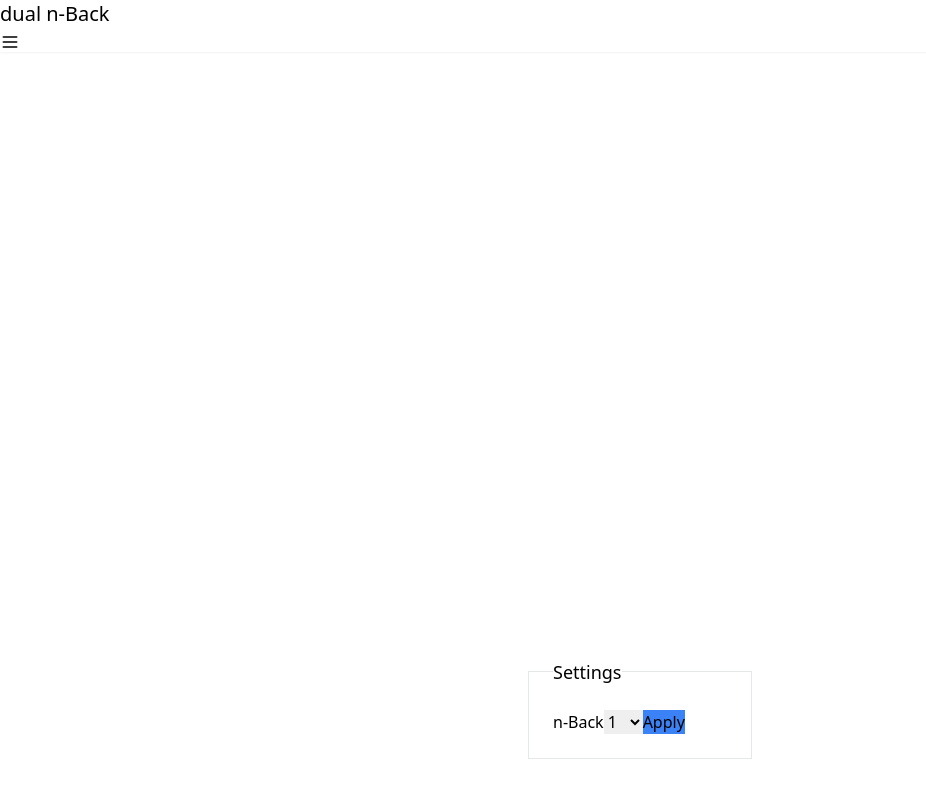
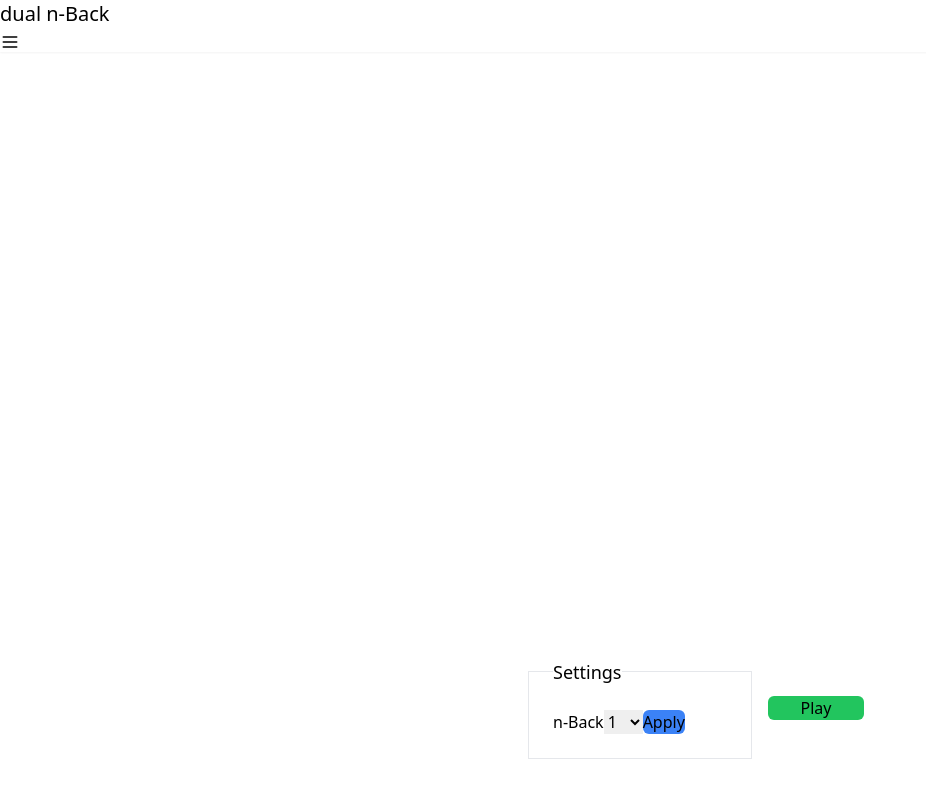
Before and after one commit to ikeWasHere/dual-n-back, a React (Vite) app in the folder frontend/: page / in a window 1280 px wide. Shown: the whole page, without its empty margins (0-926 px from the left). Built offline with nearby package versions, Linux system fonts and the light colour scheme.

Commit message:
start game logic

```diff
--- a/frontend/src/components/Settings.jsx
+++ b/frontend/src/components/Settings.jsx
@@ -17,7 +17,7 @@ const Settings = ({ onSave }) => {
 
   return (
     <form onSubmit={handleSubmit}>
-      <fieldset className="fieldset bg-base-200 border-base-300 rounded-box w-56 max-w-md border p-6">
+      <fieldset className="fieldset bg-base-200 border-base-300 rounded-box w-56 max-w-md border p-6 ml-28">
         <legend className="fieldset-legend text-lg">Settings</legend>
 
         <label className="label text-md">n-Back</label>
@@ -44,7 +44,7 @@ const Settings = ({ onSave }) => {
           <option value="20">20</option>
         </select>
 
-        <button type="submit" className="btn btn-ghost bg-blue-500">
+        <button type="submit" className="btn btn-ghost bg-blue-500 rounded-md">
           Apply
         </button>
       </fieldset>
--- /dev/null
+++ b/frontend/src/nBack.js
@@ -0,0 +1,3 @@
+export const genRandomTileId = () => {
+  return Math.floor(Math.random() * 9) + 1;
+};
--- a/frontend/src/pages/HomePage.jsx
+++ b/frontend/src/pages/HomePage.jsx
@@ -1,7 +1,17 @@
 import { useState } from "react";
+import toast from "react-hot-toast";
+
 import Navbar from "../components/Navbar";
 import Tile from "../components/Tile";
 import Settings from "../components/Settings";
+import { genRandomTileId } from "../nBack";
+
+// TODO:
+// - Add 6-7 voiced letters in sync with shown tiles, store that set
+// - Compare player choice based on n level and keep score
+// - Add stop button mid round
+
+const wait = (ms) => new Promise((resolve) => setTimeout(resolve, ms));
 
 const HomePage = () => {
   const [tiles, setTiles] = useState([
@@ -24,6 +34,39 @@ const HomePage = () => {
     setTiles(tiles.map((tile) => ({ ...tile, active: tile.id === id })));
   };
 
+  const startGame = async (gameSettings) => {
+    const roundLength = 20;
+
+    setIsPlaying(true);
+    toast.success("Game starting");
+
+    for (let i = 0; i < roundLength; i++) {
+      const randomTileId = genRandomTileId();
+
+      setTiles((prev) =>
+        prev.map((tile) => ({
+          ...tile,
+          active: tile.id === randomTileId,
+        })),
+      );
+
+      console.log(i, randomTileId);
+
+      await wait(1000);
+
+      setTiles((prev) =>
+        prev.map((tile) => ({
+          ...tile,
+          active: false,
+        })),
+      );
+
+      await wait(2000);
+    }
+
+    setIsPlaying(false);
+  };
+
   return (
     <>
       <Navbar />
@@ -38,7 +81,20 @@ const HomePage = () => {
               ></Tile>
             ))}
           </div>
-          <Settings onSave={setGameSettings} />
+
+          {!isPlaying && (
+            <div className="flex items-center">
+              <Settings onSave={setGameSettings} />
+              <button
+                className="btn btn-ghost bg-green-500 w-24 rounded-md ml-4"
+                onClick={() => startGame(gameSettings)}
+              >
+                Play
+              </button>
+            </div>
+          )}
+
+          {isPlaying && <h1>Playing </h1>}
         </div>
       </main>
     </>
```
